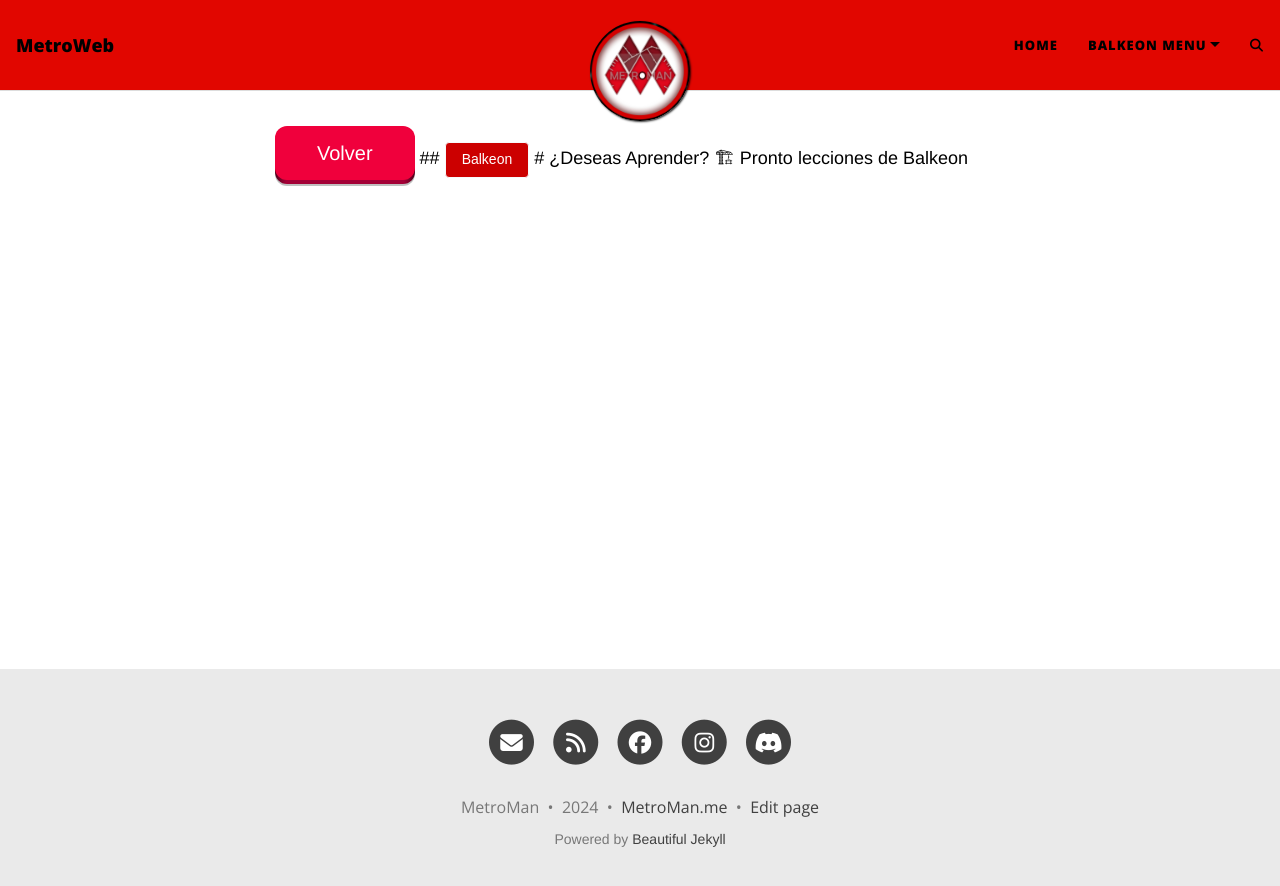
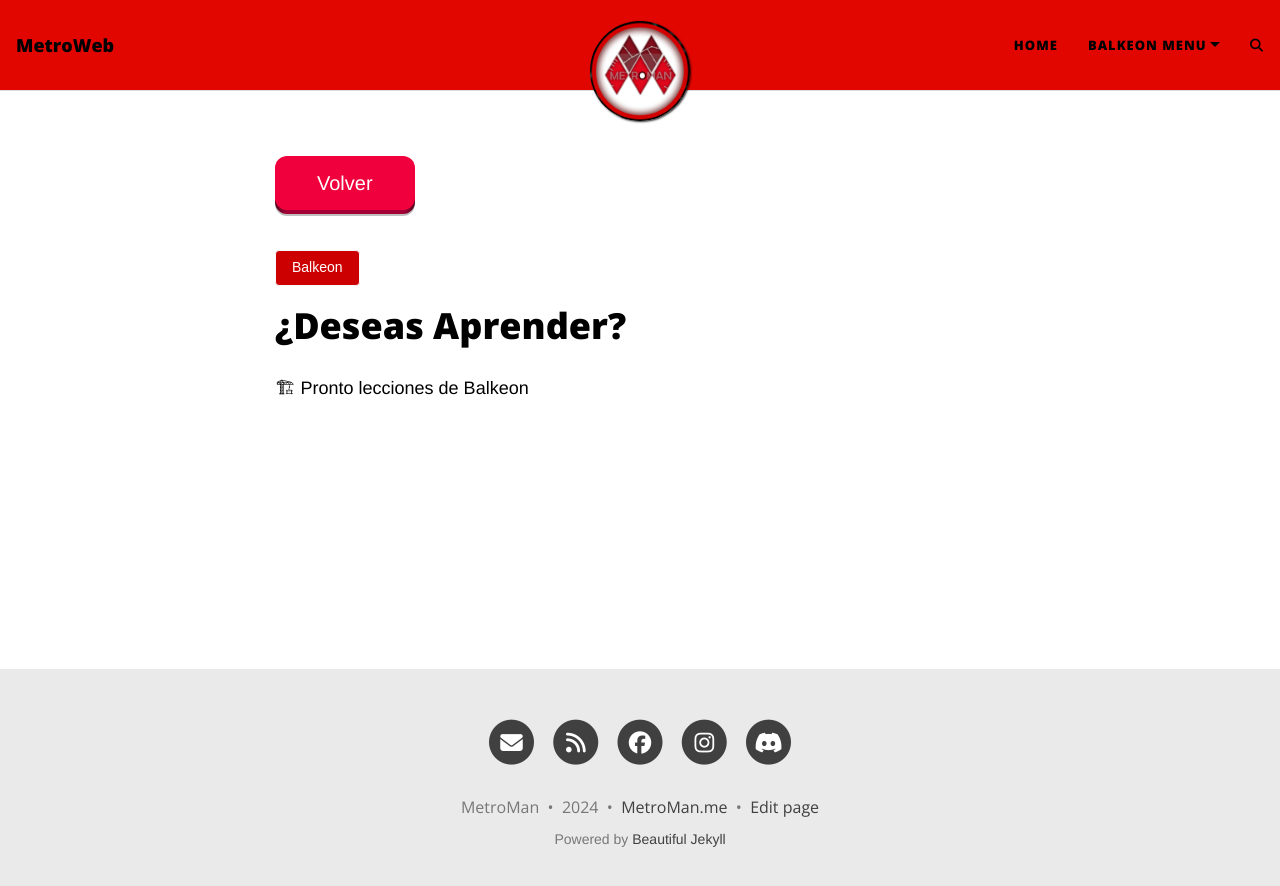
Before and after one commit to MetroManSR/MetroWeb1, a Jekyll site: the page built from balkeon/letslearn/index.md, in a window 1280 px wide. Shown: the top 886 px of the page. Built offline with Jekyll 4.4.1, drawn with Linux system fonts in a browser that asks for light colours; our own code applies the rules of GitHub Pages for plain Markdown files; comment, search, counter and statistics services are not loaded.

Commit message:
Update index.md

```diff
--- a/balkeon/letslearn/index.md
+++ b/balkeon/letslearn/index.md
@@ -1,4 +1,5 @@
 <body class="page-1">
+</body>
 
 <button class="button-82-pushable" role="button" onclick="history.back()">
   <span class="button-82-shadow"></span>
@@ -13,8 +14,6 @@
 
 🏗 Pronto lecciones de Balkeon
 
-
-</body>
 <!-- HTML -->
 <script>
   window.addEventListener('load', function() {
```
